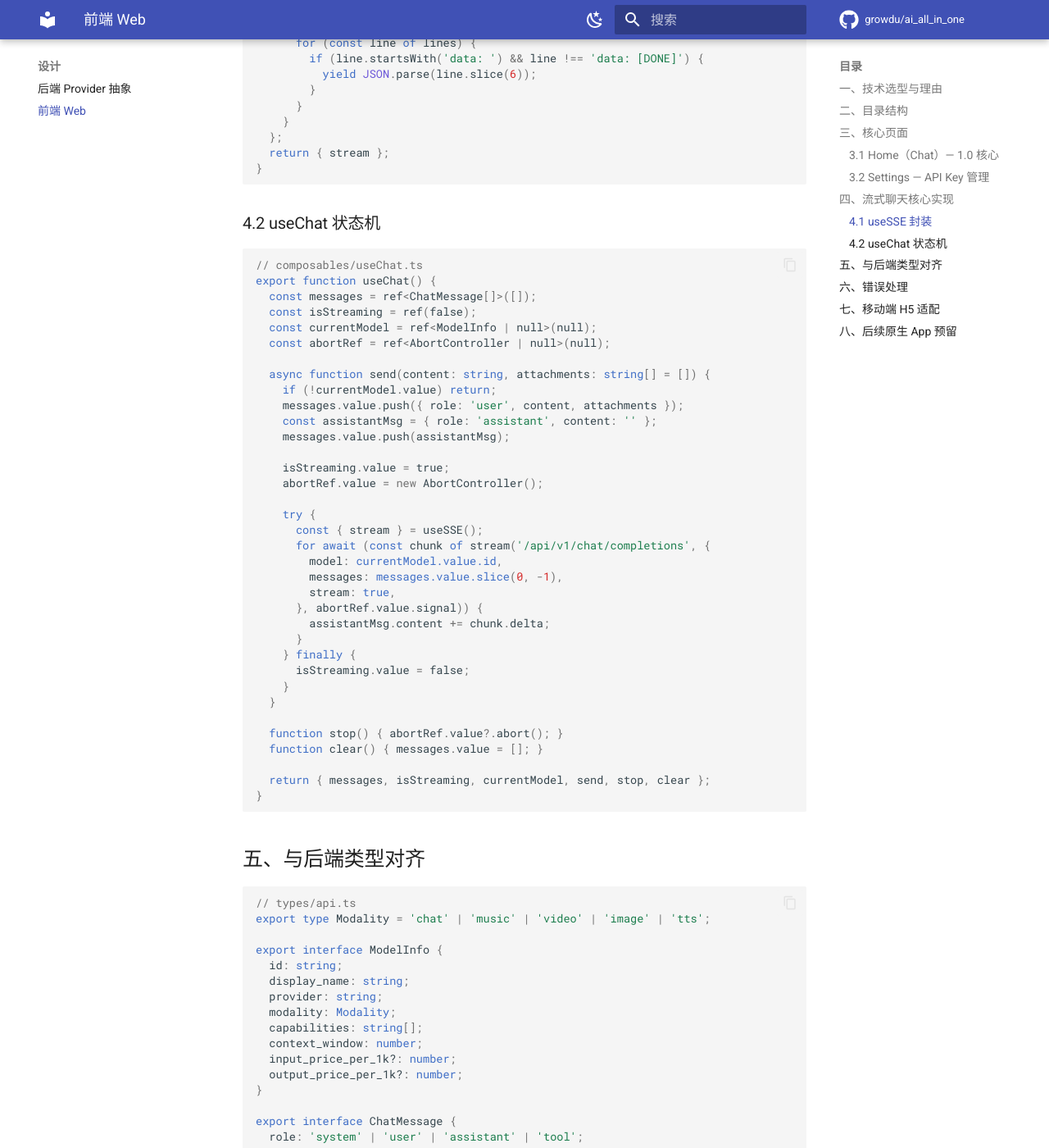
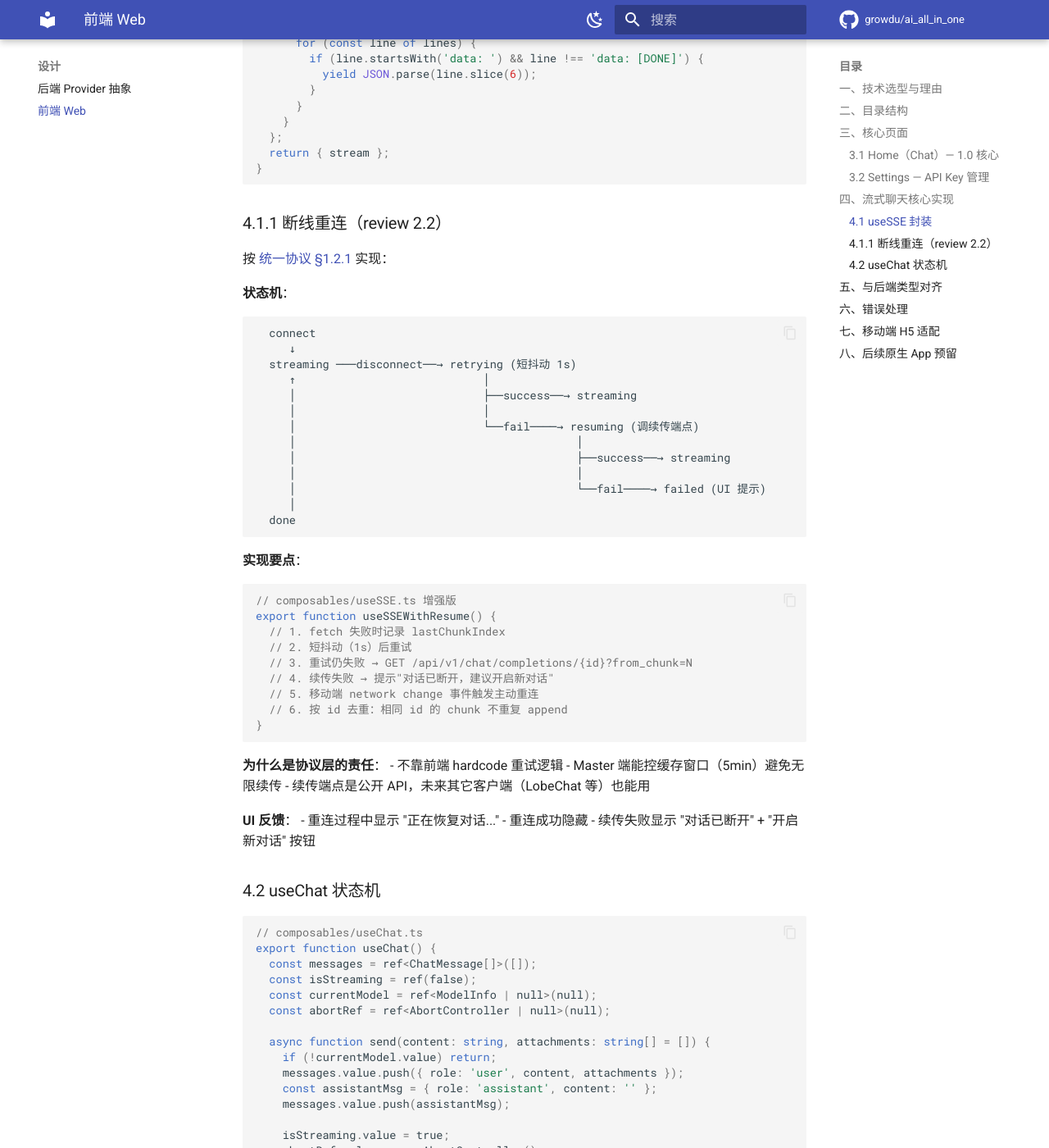
Before and after one commit to growdu/ai_all_in_one, an MkDocs documentation site: the page built from docs/frontend/03-web.md, in a window 1280 px wide and 1400 px high, scrolled down 3189 px. Shown: the whole window at 82% size. Built offline with MkDocs 1.6.1 and Material for MkDocs 9.7.7, drawn with Linux system fonts in a browser that asks for light colours; comment, search, counter and statistics services are not loaded.

Commit message:
docs(protocol+backend+frontend): SSE 断线重连（解决 review 2.2）
变更：
- docs/api/01-protocol.md §1.2.1 SSE 断线重连
  - chunk 必带 id + chunk_index
  - 续传端点：GET /api/v1/chat/completions/{id}?from_chunk=N
  - Master 端 LRU 5min 缓存，1000 条/chat
  - compare 模式续传规则
  - 响应头 X-AIIO-Chat-Cache-Window / X-AIIO-Chat-Cache-TTL
  - 显式 anchor {#sse-resume}（mkdocs 中文 heading 不可靠）

- docs/backend/02-provider.md
  - internal/transport/ 加 sse_cache.go

- docs/frontend/03-web.md §4.1.1 断线重连
  - 状态机图：connect → streaming → retrying → resuming → streaming/failed
  - 6 条实现要点
  - UI 反馈约定

P0 计划见 .hermes/plans/2026-07-29_1630-design-review-p0.md。

````diff
--- a/docs/backend/02-provider.md
+++ b/docs/backend/02-provider.md
@@ -90,7 +90,8 @@ backend/
 │   │
 │   ├── transport/               # HTTP 客户端与流式
 │   │   ├── http_client.go       # fasthttp/nethttp + 连接池 + 重试
-│   │   └── sse.go               # SSE 解析（厂商→ChatChunk）
+│   │   ├── sse.go               # SSE 解析（厂商→ChatChunk）
+│   │   └── sse_cache.go         # 流缓存 + 续传（review 2.2）
 │   │
 │   ├── security/                # 鉴权 / 加密
 │   │   ├── aesgcm.go          # AES-256-GCM，Key 加密与通道封装共用
--- a/docs/frontend/03-web.md
+++ b/docs/frontend/03-web.md
@@ -149,6 +149,52 @@ export function useSSE() {
 }
 ```
 
+### 4.1.1 断线重连（review 2.2）
+
+按 [统一协议 §1.2.1](../api/01-protocol.md#sse-resume) 实现：
+
+**状态机**：
+
+```
+  connect
+     ↓
+  streaming ───disconnect──→ retrying (短抖动 1s)
+     ↑                            │
+     │                            ├──success──→ streaming
+     │                            │
+     │                            └──fail────→ resuming (调续传端点)
+     │                                          │
+     │                                          ├──success──→ streaming
+     │                                          │
+     │                                          └──fail────→ failed (UI 提示)
+     │
+  done
+```
+
+**实现要点**：
+
+```typescript
+// composables/useSSE.ts 增强版
+export function useSSEWithResume() {
+  // 1. fetch 失败时记录 lastChunkIndex
+  // 2. 短抖动（1s）后重试
+  // 3. 重试仍失败 → GET /api/v1/chat/completions/{id}?from_chunk=N
+  // 4. 续传失败 → 提示"对话已断开，建议开启新对话"
+  // 5. 移动端 network change 事件触发主动重连
+  // 6. 按 id 去重：相同 id 的 chunk 不重复 append
+}
+```
+
+**为什么是协议层的责任**：
+- 不靠前端 hardcode 重试逻辑
+- Master 端能控缓存窗口（5min）避免无限续传
+- 续传端点是公开 API，未来其它客户端（LobeChat 等）也能用
+
+**UI 反馈**：
+- 重连过程中显示 "正在恢复对话..."
+- 重连成功隐藏
+- 续传失败显示 "对话已断开" + "开启新对话" 按钮
+
 ### 4.2 useChat 状态机
 
 ```typescript
````
Also changed, not shown: docs/api/01-protocol.md (+46 -0 lines).
